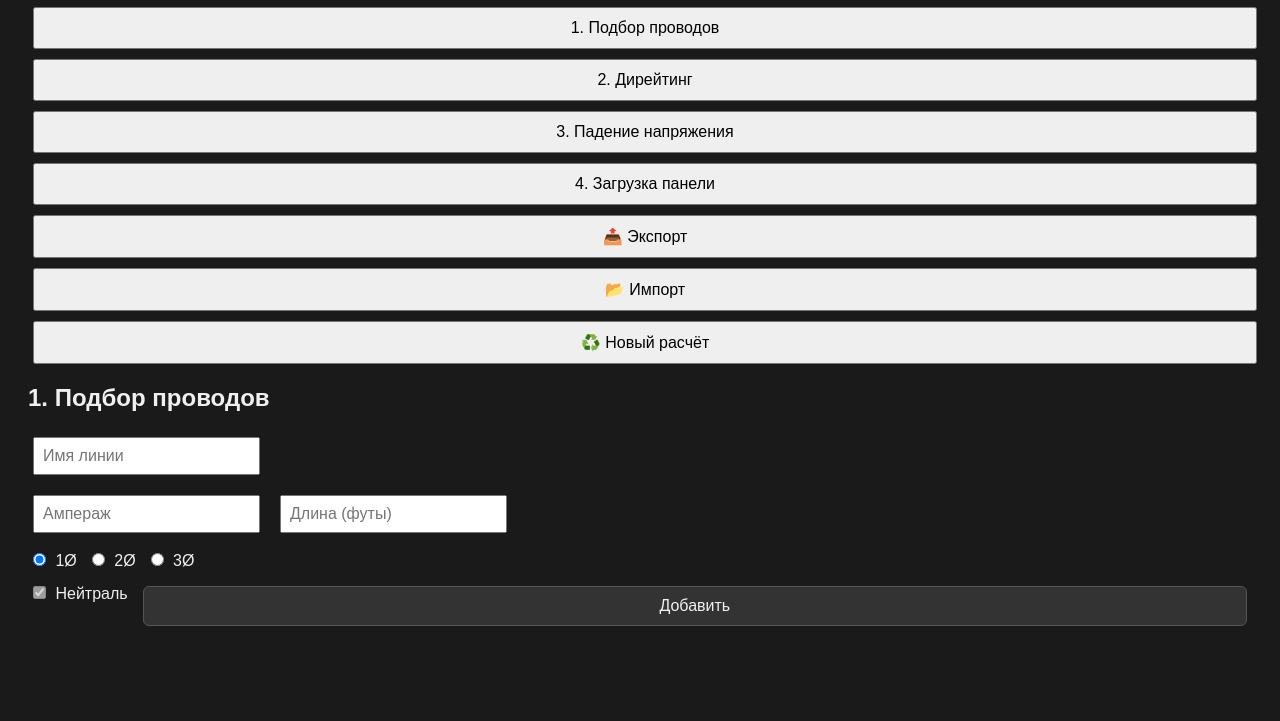
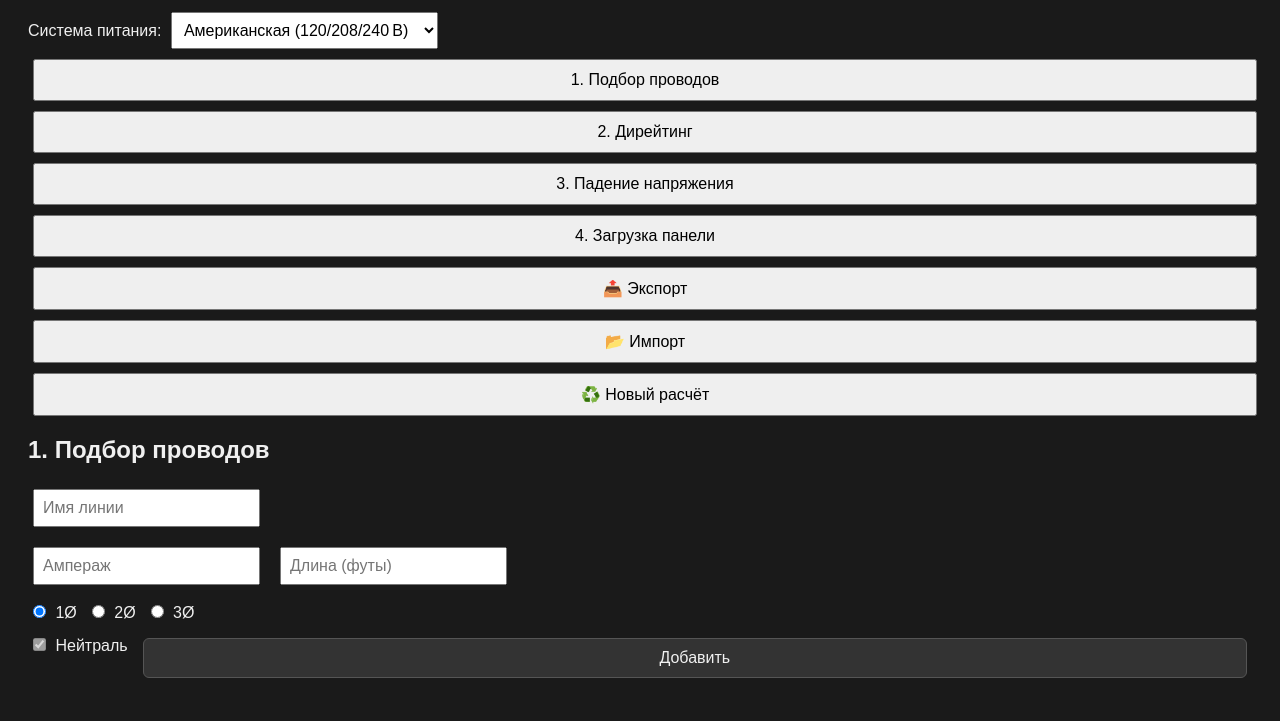
Before and after one commit to 2200bc/NEC-, a plain HTML site: page index.html in a window 1280 px wide. Shown: the part 101-822 px from the top of the page. Before the commit the page ends 800 px from the top, so only its background shows below. Drawn offline with nearby package versions, Linux system fonts and the light colour scheme.

Commit message:
Update index.html

```diff
--- a/index.html
+++ b/index.html
@@ -21,6 +21,15 @@
 </head>
 <body>
   <h1>NEC Калькулятор</h1>
+
+  <div class="form-group">
+  <label for="global-system">Система питания:</label>
+  <select id="global-system" class="input-field" onchange="updateSystemOptions()">
+    <option value="us">Американская (120/208/240 В)</option>
+    <option value="eu">Европейская / СНГ (230/400 В)</option>
+  </select>
+</div>
+
   <div class="menu">
   <button onclick="showSection('lines')">1. Подбор проводов</button>
   <button onclick="showSection('derating')">2. Дирейтинг</button>
```
